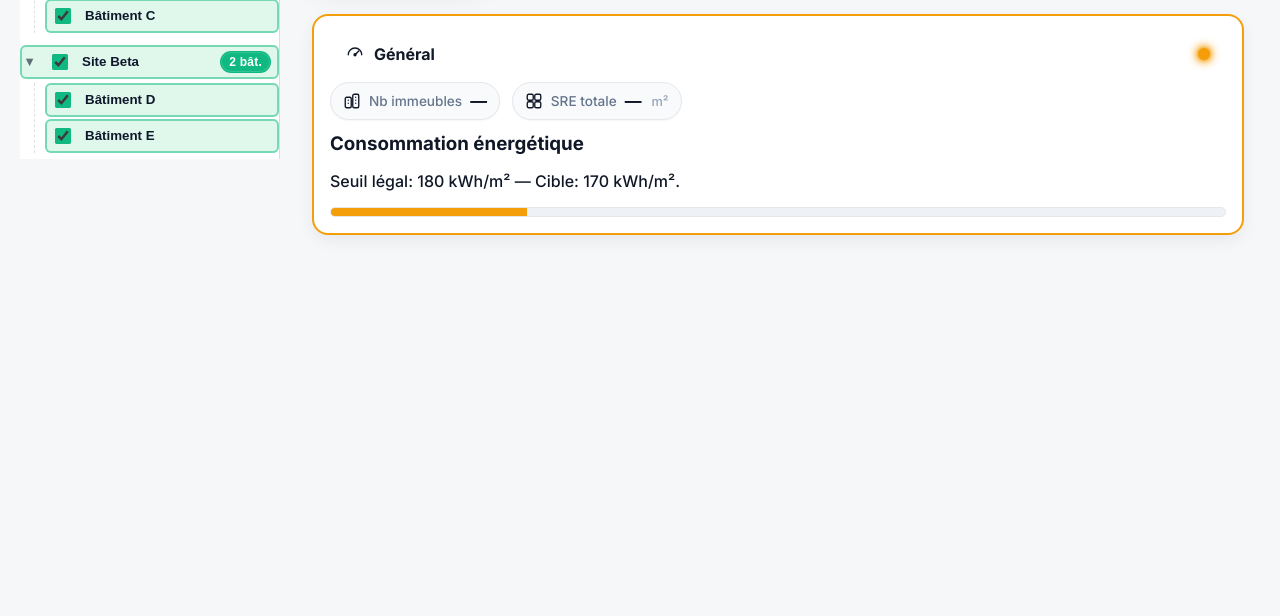
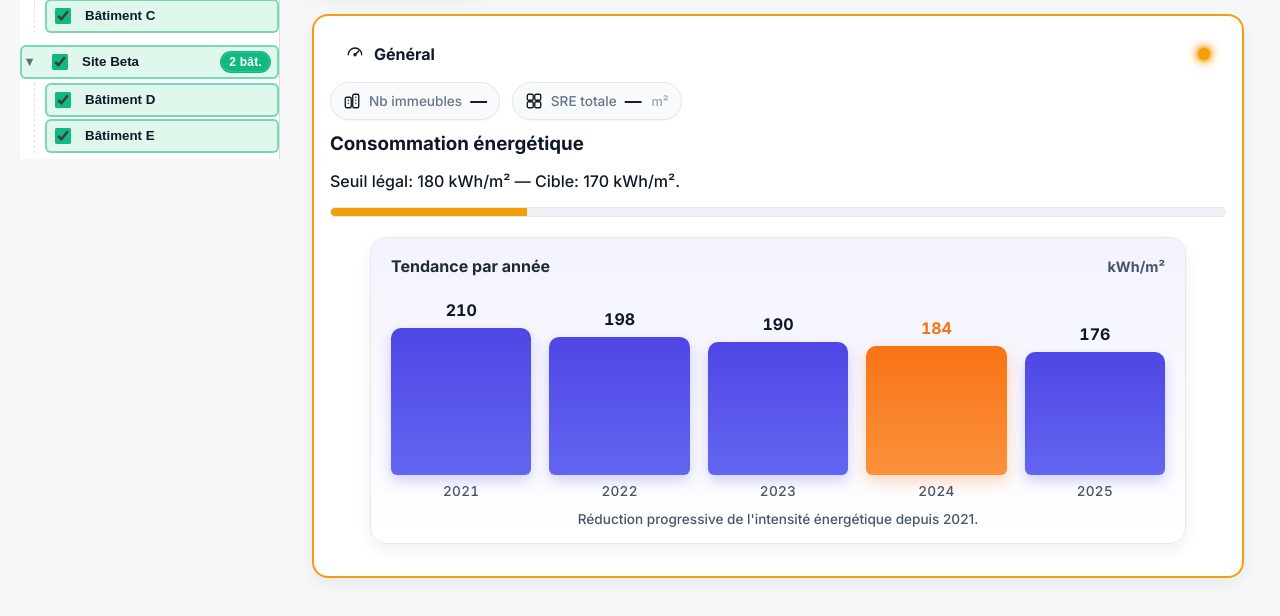
Before and after one commit to quentin91590/Stratos, a plain HTML site: page index.html in a window 1280 px wide. Shown: the part 416-1032 px from the top of the page. Before the commit the page ends 800 px from the top, so only its background shows below. Drawn offline with Linux system fonts and the light colour scheme.

Commit message:
Sync energy chart highlight with year picker

```diff
--- a/app.js
+++ b/app.js
@@ -31,6 +31,19 @@
 
   // Met à jour l'année partout (custom picker + éventuel select natif s'il existe encore)
   // --- Year handling (OK) ---------------------------------------
+  function highlightEnergyTrend(year) {
+    const chart = document.querySelector('.energy-trend-chart');
+    if (!chart) return;
+
+    const yr = Number(year);
+    chart.querySelectorAll('.chart-bar').forEach(bar => {
+      const barYear = Number(bar.dataset.year);
+      const isActive = !Number.isNaN(barYear) && barYear === yr;
+      bar.classList.toggle('is-selected', isActive);
+      bar.toggleAttribute('aria-current', isActive);
+    });
+  }
+
   function setYear(y) {
     const yr = Number(y);
     FILTERS.year = yr;
@@ -47,6 +60,7 @@
         li.classList.toggle('is-selected', selected);
       });
     }
+    highlightEnergyTrend(yr);
   }
 
   // Initialise le picker custom (clavier + souris + fermeture extérieure)
--- a/index.html
+++ b/index.html
@@ -494,6 +494,41 @@
                   <div style="width: 196px"></div>
                 </div>
 
+                <figure class="energy-trend-chart" aria-label="Intensité énergétique annuelle du bâtiment">
+                  <div class="chart-title">
+                    <span>Tendance par année</span>
+                    <span class="chart-unit">kWh/m²</span>
+                  </div>
+                  <div class="chart-bars" role="list">
+                    <div class="chart-bar" role="listitem" data-year="2021" aria-label="2021 : 210 kWh par mètre carré" style="--value:210">
+                      <span class="bar-value">210</span>
+                      <span class="bar-fill" aria-hidden="true"></span>
+                      <span class="bar-year">2021</span>
+                    </div>
+                    <div class="chart-bar" role="listitem" data-year="2022" aria-label="2022 : 198 kWh par mètre carré" style="--value:198">
+                      <span class="bar-value">198</span>
+                      <span class="bar-fill" aria-hidden="true"></span>
+                      <span class="bar-year">2022</span>
+                    </div>
+                    <div class="chart-bar" role="listitem" data-year="2023" aria-label="2023 : 190 kWh par mètre carré" style="--value:190">
+                      <span class="bar-value">190</span>
+                      <span class="bar-fill" aria-hidden="true"></span>
+                      <span class="bar-year">2023</span>
+                    </div>
+                    <div class="chart-bar is-selected" role="listitem" data-year="2024" aria-label="2024 : 184 kWh par mètre carré" style="--value:184">
+                      <span class="bar-value">184</span>
+                      <span class="bar-fill" aria-hidden="true"></span>
+                      <span class="bar-year">2024</span>
+                    </div>
+                    <div class="chart-bar" role="listitem" data-year="2025" aria-label="2025 : 176 kWh par mètre carré" style="--value:176">
+                      <span class="bar-value">176</span>
+                      <span class="bar-fill" aria-hidden="true"></span>
+                      <span class="bar-year">2025</span>
+                    </div>
+                  </div>
+                  <figcaption>Réduction progressive de l'intensité énergétique depuis 2021.</figcaption>
+                </figure>
+
                 <div class="panel-grid">
                   <!-- (graphes/tables inchangés) -->
                   <!-- … garde tes cartes et contenus d’origine ici … -->
--- a/styles.css
+++ b/styles.css
@@ -112,6 +112,43 @@ body{background:var(--bg); color:var(--ink); font-family:Inter,system-ui,Segoe U
 .kpi-panels h3{margin:.2rem 0 .4rem 0}
 .meter{height:10px; background:#eef2f6; border-radius:8px; overflow:hidden; border:1px solid var(--border)}
 .meter > div{height:100%; width:0; background:var(--active-color, #94a3b8)}
+
+.energy-trend-chart{
+  margin-top:20px;
+  padding:18px 20px 16px;
+  border:1px solid var(--border);
+  border-radius:16px;
+  background:linear-gradient(180deg, rgba(99,102,241,0.08), rgba(99,102,241,0));
+  box-shadow:0 6px 16px rgba(15,23,42,0.06);
+}
+.chart-title{display:flex; align-items:baseline; justify-content:space-between; gap:12px; font-weight:700; color:#1f2937}
+.chart-unit{font-size:.9rem; color:#475569; font-weight:600}
+.chart-bars{
+  --bar-scale:0.7px;
+  display:flex;
+  align-items:flex-end;
+  gap:18px;
+  margin-top:16px;
+  padding:8px 0 0;
+  min-height:160px;
+}
+.chart-bar{flex:1; display:flex; flex-direction:column; align-items:center; gap:8px; font-variant-numeric:tabular-nums; color:#0f172a}
+.chart-bar .bar-value{font-weight:700; font-size:1rem}
+.chart-bar .bar-fill{
+  width:100%;
+  height:calc(var(--value) * var(--bar-scale));
+  background:linear-gradient(180deg, #4f46e5, #6366f1);
+  border-radius:10px 10px 6px 6px;
+  box-shadow:0 6px 14px rgba(79,70,229,0.25);
+}
+.chart-bar.is-selected .bar-fill{
+  background:linear-gradient(180deg, #f97316, #fb923c);
+  box-shadow:0 6px 16px rgba(249,115,22,0.3);
+}
+.chart-bar.is-selected .bar-value{color:#f97316;}
+.chart-bar .bar-year{font-size:.85rem; color:#475569; letter-spacing:.02em}
+.energy-trend-chart figcaption{margin-top:12px; font-size:.85rem; color:#475569; text-align:center}
+
 
 .sr-only{position:absolute;width:1px;height:1px;padding:0;margin:-1px;overflow:hidden;clip:rect(0,0,0,0);white-space:nowrap;border:0}
 
```
